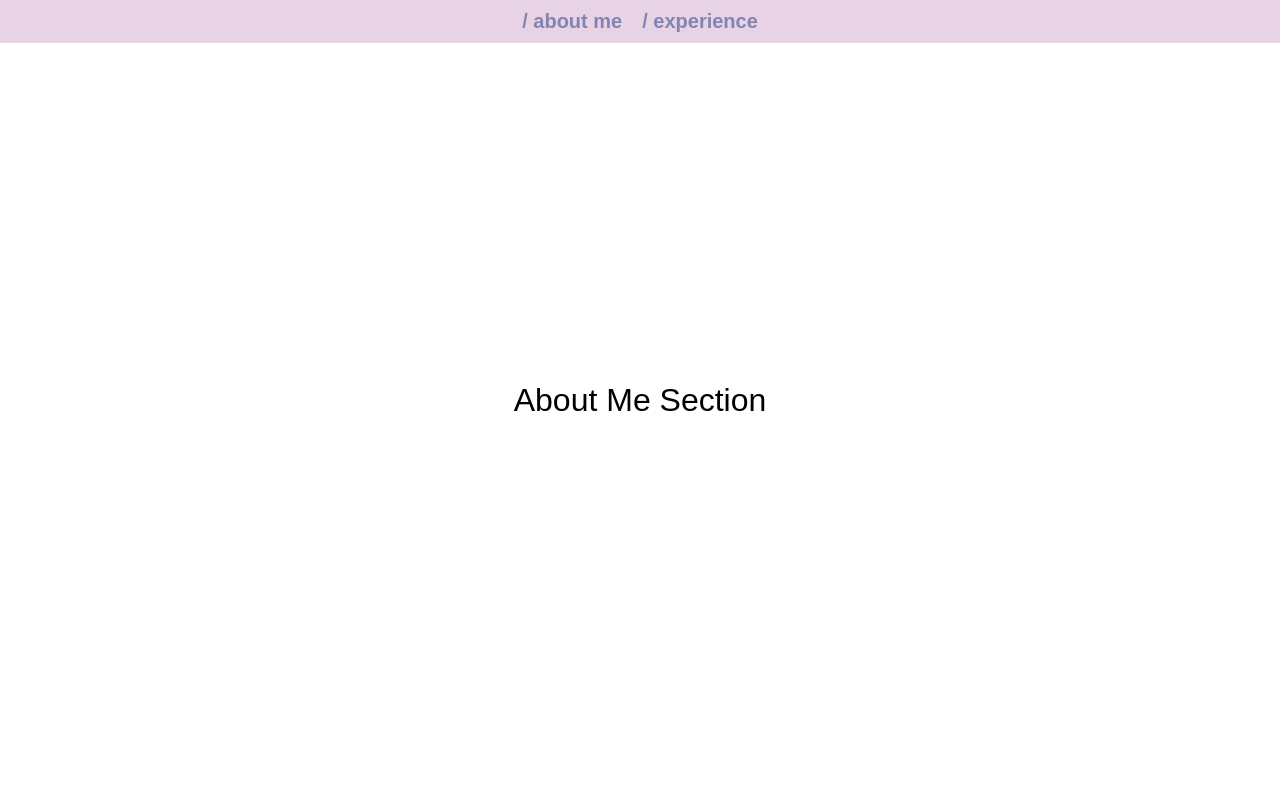
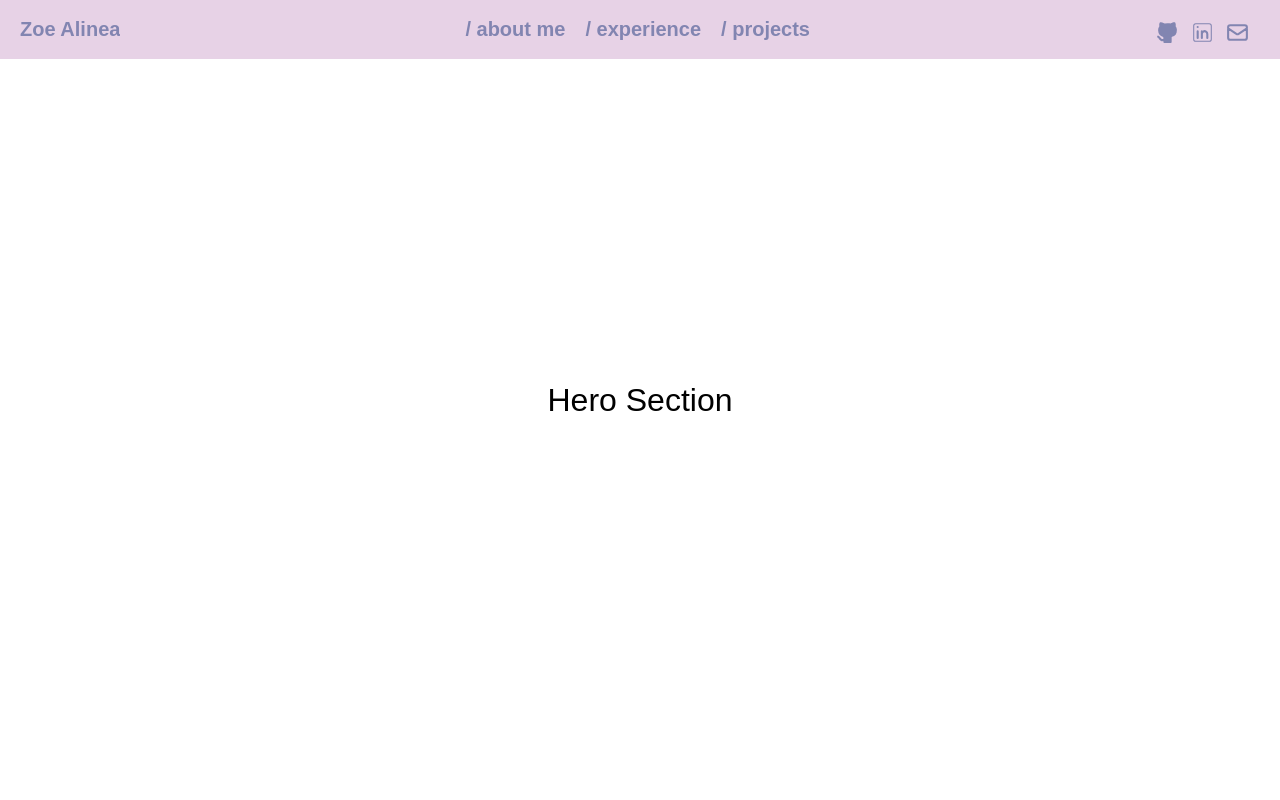
Before and after one commit to zoealinea/zoealinea.github.io, a React (Create React App) app: page / in a window 1280 px wide. Shown: the top 800 px of the page. Built offline with nearby package versions, Linux system fonts and the light colour scheme; a web font is replaced by a local one.

Commit message:
added icons to nav bar and hero section

```diff
--- a/package.json
+++ b/package.json
@@ -9,6 +9,7 @@
     "@testing-library/user-event": "^13.5.0",
     "react": "^18.2.0",
     "react-dom": "^18.2.0",
+    "react-icons": "^5.0.1",
     "react-router-dom": "^6.22.0",
     "react-scripts": "^5.0.1",
     "web-vitals": "^2.1.4"
@@ -40,6 +41,7 @@
     ]
   },
   "devDependencies": {
+    "@babel/plugin-proposal-private-property-in-object": "^7.21.11",
     "gh-pages": "^6.1.1"
   }
 }
--- a/src/App.js
+++ b/src/App.js
@@ -1,18 +1,26 @@
 import './styles/App.css';
 import React from 'react';
 import NavBar from './components/NavBar';
+import HomeHero from './components/HomeHero';
 import AboutMe from './components/AboutMe';
 import Experience from './components/Experience';
+import Projects from './components/Projects';
 
 const App = () => {
   return (
     <div className="App">
       <NavBar />
+      <div id="home-section" className="section">
+        <HomeHero />
+      </div>
       <div id="section1" className="section">
         <AboutMe />
       </div>
       <div id="section2" className="section">
         <Experience />
+      </div>
+      <div id="section3" className="section">
+        <Projects />
       </div>
       {/* Add more sections as needed */}
     </div>
--- a/src/components/Experience.js
+++ b/src/components/Experience.js
@@ -4,7 +4,7 @@ import React from 'react';
 
 const Experience = () => {
   return (
-    <div className="AboutMe">
+    <div className="Experience">
       Experience Section
     </div>
   );
--- /dev/null
+++ b/src/components/HomeHero.js
@@ -0,0 +1,13 @@
+// HomeHero.js
+import React from 'react';
+
+
+const HomeHero = () => {
+  return (
+    <div className="HomeHero">
+      Hero Section
+    </div>
+  );
+};
+
+export default HomeHero;
--- a/src/components/NavBar.js
+++ b/src/components/NavBar.js
@@ -1,6 +1,9 @@
 // NavBar.js
 import React from 'react';
 import '../styles/NavBar.css';
+import { TbBrandGithubFilled } from "react-icons/tb";
+import { CiLinkedin } from "react-icons/ci";
+import { HiOutlineMail } from "react-icons/hi";
 
 const NavBar = () => {
   const scrollToSection = (id) => {
@@ -12,6 +15,11 @@ const NavBar = () => {
 
   return (
     <nav className="navbar">
+      <div className="navbar-brand">
+        <button className="nav-link" onClick={() => scrollToSection('home-section')}>
+            Zoe Alinea
+        </button>
+      </div>
       <ul className="navbar-nav">
         <li className="nav-item">
           <button className="nav-link" onClick={() => scrollToSection('section1')}>
@@ -23,8 +31,18 @@ const NavBar = () => {
             / experience
           </button>
         </li>
+        <li className="nav-item">
+          <button className="nav-link" onClick={() => scrollToSection('section3')}>
+            / projects
+          </button>
+        </li>
         {/* Add more list items for additional sections */}
       </ul>
+      <div className="navbar-icons">
+        <TbBrandGithubFilled color="#8285B1" size={25} style={{ marginRight: '10px', marginTop: '10px' }} />
+        <CiLinkedin color="#8285B1" size={25} style={{ marginRight: '10px', marginTop: '10px' }} />
+        <HiOutlineMail color="#8285B1" size={25} style={{ marginRight: '10px', marginTop: '10px' }} />
+      </div>
     </nav>
   );
 };
--- /dev/null
+++ b/src/components/Projects.js
@@ -0,0 +1,13 @@
+// Projects.js
+import React from 'react';
+
+
+const Projects = () => {
+  return (
+    <div className="Projects">
+      Projects Section
+    </div>
+  );
+};
+
+export default Projects;
--- a/src/styles/App.css
+++ b/src/styles/App.css
@@ -3,4 +3,5 @@
   margin: 0;
   padding: 0;
   font-family: "NTR", sans-serif; /* font from google api */
+  overflow: hidden;
 }
--- a/src/styles/NavBar.css
+++ b/src/styles/NavBar.css
@@ -6,6 +6,16 @@
     width: 100%;
     background-color: #e7d2e6;
     padding: 10px 0;
+    display: flex;
+    justify-content: space-between;
+    align-items: center;
+  }
+
+  .navbar-brand {
+    margin-left: 20px;
+    color: rgb(130, 133, 177);
+    font-weight: bold;
+    font-size: 20px;
   }
 
   .navbar-nav {
@@ -36,3 +46,7 @@
     align-items: center;
     font-size: 32px;
   }
+
+  .navbar-icons {
+    margin-right: 20px;
+  }
```
Also changed, not shown: 1 other file (tests, documents, lock files or other folders).
